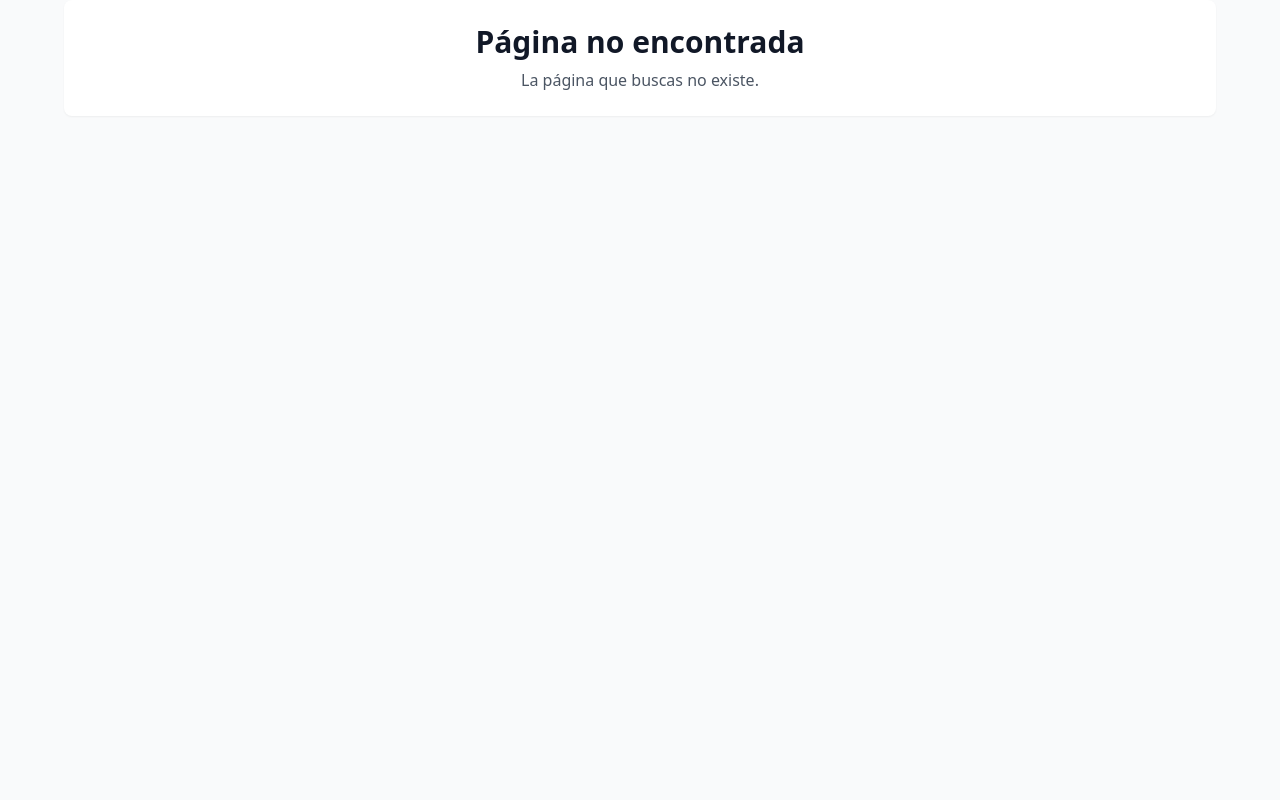
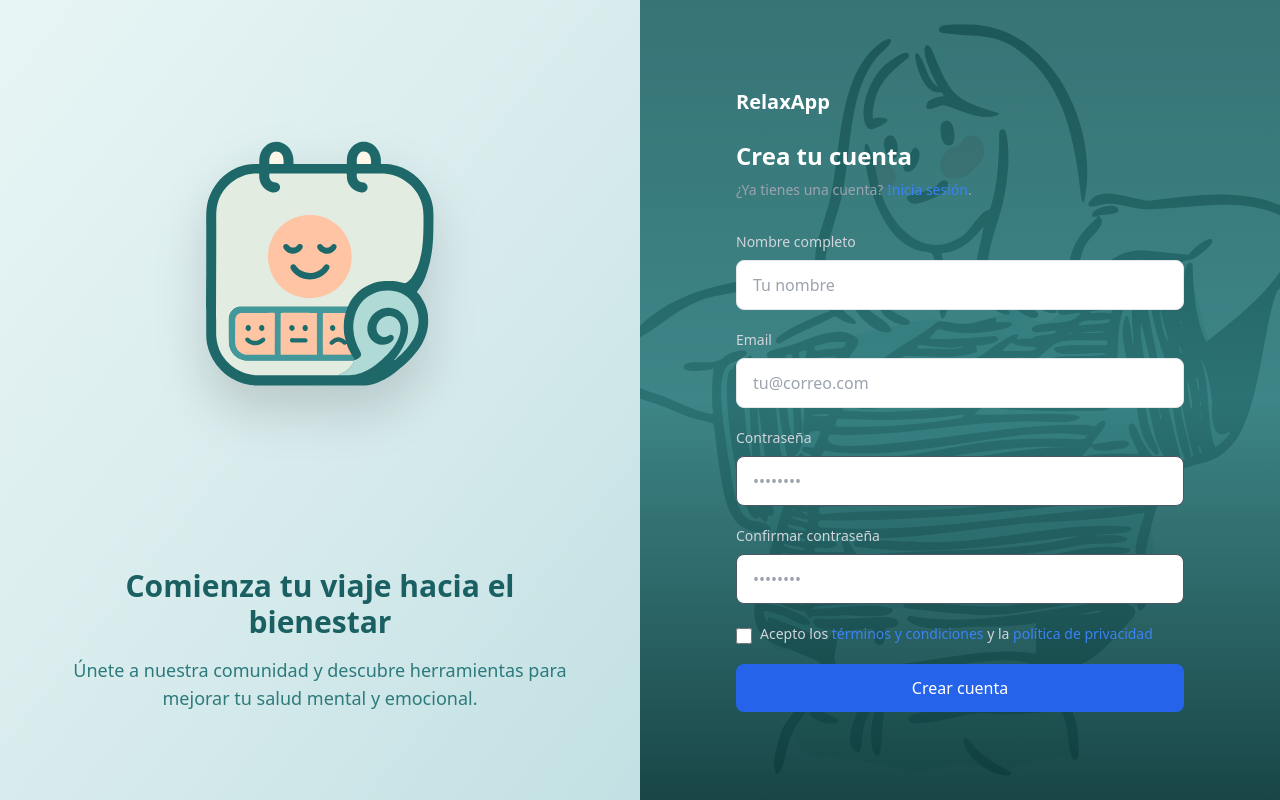
Before and after one commit to DarielMorua/Relax-Web, a React (Vite) app: page /signup in a window 1280 px wide. Built offline with nearby package versions, Linux system fonts and the light colour scheme.

Commit message:
Se crea signup

```diff
--- a/index.html
+++ b/index.html
@@ -2,9 +2,9 @@
 <html lang="en">
   <head>
     <meta charset="UTF-8" />
-    <link rel="icon" type="image/svg+xml" href="/relax highsvg.svg" />
+    <link rel="icon" type="image/svg+xml" href="/src/assets/relax ico.svg" />
     <meta name="viewport" content="width=device-width, initial-scale=1.0" />
-    <title>relaxappweb</title>
+    <title>RelaxApp</title>
   </head>
   <body>
     <div id="root"></div>
--- a/src/App.jsx
+++ b/src/App.jsx
@@ -9,13 +9,14 @@ import Exercises from "./pages/Exercises.jsx";
 import ExerciseDetail from "./components/ExerciseDetail.jsx";
 import Notificaciones from "./pages/Norificaciones.jsx";
 import Chat from "./components/Chat.jsx";
-
+import Signup from "./pages/Signup.jsx";
 function App() {
   return (
     <AuthProvider>
       <Routes>
-        {/* Ruta pública */}
+        {/* Rutas públicas */}
         <Route path="/login" element={<Login />} />
+        <Route path="/signup" element={<Signup />} />
 
         {/* Rutas protegidas */}
         <Route
--- a/src/pages/Login.jsx
+++ b/src/pages/Login.jsx
@@ -53,7 +53,7 @@ function Login() {
             </h2>
             <p className="text-gray-400 text-sm">
               ¿No tienes una cuenta?{" "}
-              <a href="#" className="text-blue-500 hover:underline">
+              <a href="/signup" className="text-blue-500 hover:underline">
                 Regístrate
               </a>
               .
@@ -148,12 +148,14 @@ function Login() {
             alt="RelaxApp"
             className="w-full max-w-md mx-auto mb-8 drop-shadow-2xl"
           />
-          <h2 className="text-3xl font-bold text-[#1a5f61] mb-4">
-            Tu bienestar mental en un solo lugar
+          <h2 className="text-3xl font-bold text-[#1a5f61] mb-6">
+            Tu salud mental sin límites
           </h2>
-          <p className="text-[#2d7a7c] text-lg">
-            Accede a ejercicios de relajación, meditación y herramientas para
-            mejorar tu salud mental.
+          <p className="text-[#2d7a7c] text-lg leading-relaxed">
+            Conéctate con psicólogos y psiquiatras de forma remota o presencial,
+            accede a ejercicios de relajación y bienestar personalizados, y
+            registra tus emociones en un calendario interactivo para dar
+            seguimiento a tu progreso. Todo en un solo lugar.
           </p>
         </div>
       </div>
--- /dev/null
+++ b/src/pages/Signup.jsx
@@ -0,0 +1,217 @@
+import React, { useState } from "react";
+import { useNavigate } from "react-router-dom";
+import { useAuth } from "../components/AuthContext";
+import logo from "../assets/relax highsvg.svg";
+import bgImage from "../assets/RelaxedEnergy.svg";
+
+function Signup() {
+  const [name, setName] = useState("");
+  const [email, setEmail] = useState("");
+  const [password, setPassword] = useState("");
+  const [confirmPassword, setConfirmPassword] = useState("");
+  const [acceptTerms, setAcceptTerms] = useState(false);
+  const [error, setError] = useState(null);
+  const { login } = useAuth();
+  const navigate = useNavigate();
+
+  const handleSubmit = (e) => {
+    e.preventDefault();
+    setError(null);
+
+    if (!name || !email || !password || !confirmPassword) {
+      setError("Por favor completa todos los campos");
+      return;
+    }
+
+    if (password !== confirmPassword) {
+      setError("Las contraseñas no coinciden");
+      return;
+    }
+
+    if (password.length < 6) {
+      setError("La contraseña debe tener al menos 6 caracteres");
+      return;
+    }
+
+    if (!acceptTerms) {
+      setError("Debes aceptar los términos y condiciones");
+      return;
+    }
+
+    // Create user account and login
+    const userData = { email, name };
+    login(userData);
+    navigate("/");
+  };
+
+  return (
+    <div className="flex min-h-screen bg-[#d9eced]">
+      {/* Panel izquierda */}
+      <div className="hidden lg:flex lg:w-1/2 bg-gradient-to-br from-[#e8f5f5] via-[#d9eced] to-[#c2e0e3] items-center justify-center p-12">
+        <div className="max-w-lg text-center">
+          <img
+            src={logo}
+            alt="RelaxApp"
+            className="w-full max-w-md mx-auto mb-8 drop-shadow-2xl"
+          />
+          <h2 className="text-3xl font-bold text-[#1a5f61] mb-4">
+            Comienza tu viaje hacia el bienestar
+          </h2>
+          <p className="text-[#2d7a7c] text-lg">
+            Únete a nuestra comunidad y descubre herramientas para mejorar tu
+            salud mental y emocional.
+          </p>
+        </div>
+      </div>
+      <div
+        className="flex flex-col justify-center w-full lg:w-1/2 px-6 py-12 lg:px-16 xl:px-24 relative"
+        style={{
+          backgroundImage: `url(${bgImage})`,
+          backgroundSize: "cover",
+          backgroundPosition: "center",
+        }}
+      >
+        {/* Overlay */}
+        <div className="absolute inset-0 bg-gradient-to-b from-[#1a5f61]/85 via-[#2d7a7c]/90 to-[#0f3d3e]/95"></div>
+
+        <div className="w-full max-w-md mx-auto relative z-10">
+          {/* Logo */}
+          <div className="mb-8">
+            <div className="flex items-center space-x-3 mb-6">
+              <h1 className="text-xl font-bold text-white">RelaxApp</h1>
+            </div>
+            <h2 className="text-2xl font-bold text-white mb-2">
+              Crea tu cuenta
+            </h2>
+            <p className="text-gray-400 text-sm">
+              ¿Ya tienes una cuenta?{" "}
+              <a href="/login" className="text-blue-500 hover:underline">
+                Inicia sesión
+              </a>
+              .
+            </p>
+          </div>
+
+          {/* Form */}
+          <form onSubmit={handleSubmit} className="space-y-5">
+            {/* Name */}
+            <div>
+              <label
+                htmlFor="name"
+                className="block text-sm font-medium text-gray-300 mb-2"
+              >
+                Nombre completo
+              </label>
+              <input
+                type="text"
+                id="name"
+                value={name}
+                onChange={(e) => setName(e.target.value)}
+                placeholder="Tu nombre"
+                className="w-full px-4 py-3 bg-white-700 border border-white-600 rounded-lg text-black placeholder-gray-400 focus:outline-none focus:ring-2 focus:ring-blue-500 focus:border-transparent transition"
+                required
+              />
+            </div>
+
+            {/* Email */}
+            <div>
+              <label
+                htmlFor="email"
+                className="block text-sm font-medium text-gray-300 mb-2"
+              >
+                Email
+              </label>
+              <input
+                type="email"
+                id="email"
+                value={email}
+                onChange={(e) => setEmail(e.target.value)}
+                placeholder="tu@correo.com"
+                className="w-full px-4 py-3 bg-white-700 border border-white-600 rounded-lg text-black placeholder-gray-400 focus:outline-none focus:ring-2 focus:ring-blue-500 focus:border-transparent transition"
+                required
+              />
+            </div>
+
+            {/* Password */}
+            <div>
+              <label
+                htmlFor="password"
+                className="block text-sm font-medium text-gray-300 mb-2"
+              >
+                Contraseña
+              </label>
+              <input
+                type="password"
+                id="password"
+                value={password}
+                onChange={(e) => setPassword(e.target.value)}
+                placeholder="••••••••"
+                className="w-full px-4 py-3 bg-white border border-gray-600 rounded-lg text-black placeholder-gray-400 focus:outline-none focus:ring-2 focus:ring-blue-500 focus:border-transparent transition"
+                required
+              />
+            </div>
+
+            {/* Confirm Password */}
+            <div>
+              <label
+                htmlFor="confirmPassword"
+                className="block text-sm font-medium text-gray-300 mb-2"
+              >
+                Confirmar contraseña
+              </label>
+              <input
+                type="password"
+                id="confirmPassword"
+                value={confirmPassword}
+                onChange={(e) => setConfirmPassword(e.target.value)}
+                placeholder="••••••••"
+                className="w-full px-4 py-3 bg-white border border-gray-600 rounded-lg text-black placeholder-gray-400 focus:outline-none focus:ring-2 focus:ring-blue-500 focus:border-transparent transition"
+                required
+              />
+            </div>
+
+            {/* Accept Terms */}
+            <div className="flex items-start">
+              <input
+                id="terms"
+                type="checkbox"
+                checked={acceptTerms}
+                onChange={(e) => setAcceptTerms(e.target.checked)}
+                className="w-4 h-4 mt-1 bg-gray-700 border-gray-600 rounded focus:ring-blue-500 focus:ring-2"
+              />
+              <label htmlFor="terms" className="ml-2 text-sm text-gray-300">
+                Acepto los{" "}
+                <a href="#" className="text-blue-500 hover:underline">
+                  términos y condiciones
+                </a>{" "}
+                y la{" "}
+                <a href="#" className="text-blue-500 hover:underline">
+                  política de privacidad
+                </a>
+              </label>
+            </div>
+
+            {/* Error */}
+            {error && (
+              <div className="p-3 bg-red-900/50 border border-red-700 rounded-lg text-red-200 text-sm">
+                {error}
+              </div>
+            )}
+
+            {/* Submit */}
+            <button
+              type="submit"
+              className="w-full px-4 py-3 bg-blue-600 hover:bg-blue-700 text-white font-medium rounded-lg transition focus:outline-none focus:ring-2 focus:ring-blue-500 focus:ring-offset-2 focus:ring-offset-gray-800"
+            >
+              Crear cuenta
+            </button>
+          </form>
+        </div>
+      </div>
+
+      {/* Panel derecha */}
+    </div>
+  );
+}
+
+export default Signup;
```
